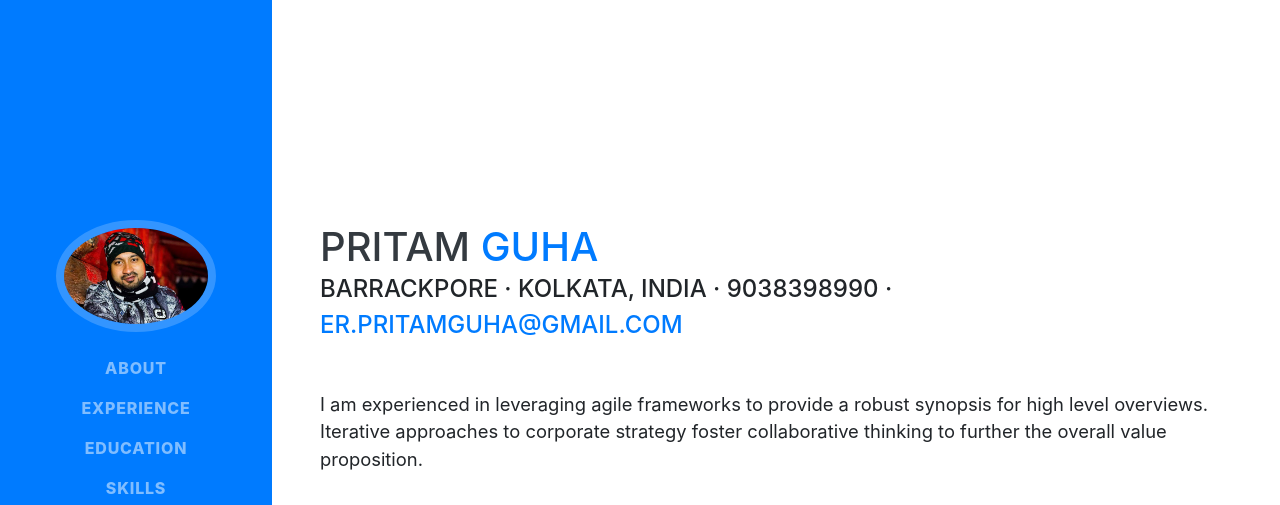
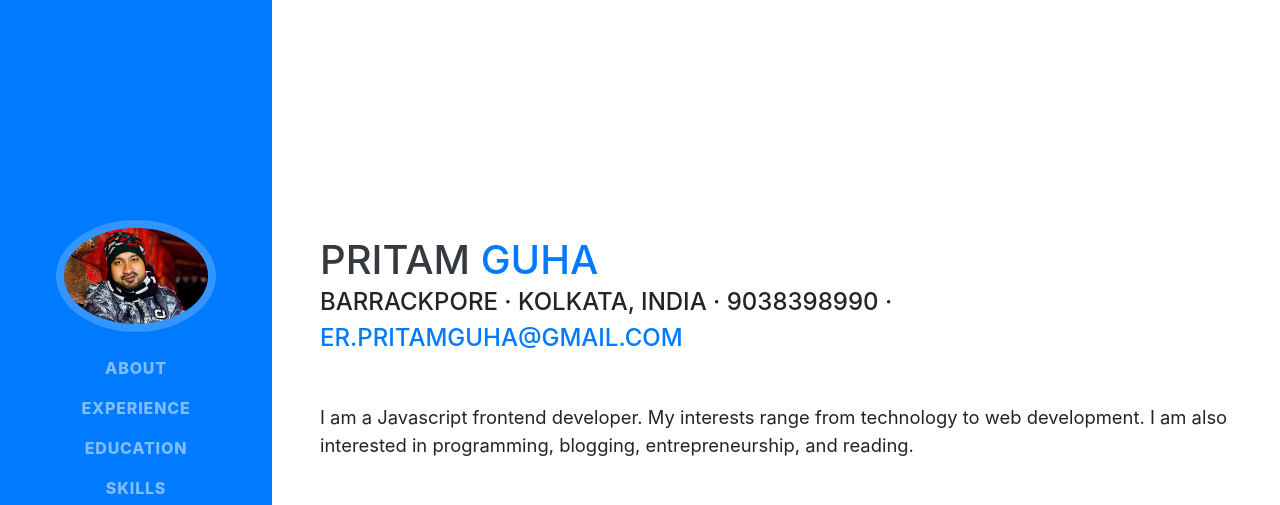
Before and after one commit to pritamguha/pritamguha.github.io, a website with bundled scripts: page index.html in a window 1280 px wide. Shown: the top 505 px of the page. Built offline with nearby package versions, Linux system fonts and the light colour scheme; a web font is replaced by a local one.

Commit message:
change header bio

```diff
--- a/index.html
+++ b/index.html
@@ -69,7 +69,7 @@
         <div class="subheading mb-5">Barrackpore · Kolkata, India · 9038398990 ·
           <a href="mailto:er.pritamguha@gmail.com">er.pritamguha@gmail.com</a>
         </div>
-        <p class="lead mb-5">I am experienced in leveraging agile frameworks to provide a robust synopsis for high level overviews. Iterative approaches to corporate strategy foster collaborative thinking to further the overall value proposition.</p>
+        <p class="lead mb-5">I am a Javascript frontend developer. My interests range from technology to web development. I am also interested in programming, blogging, entrepreneurship, and reading.</p>
         <div class="social-icons">
           <a href="https://www.linkedin.com/in/pritamguha">
             <i class="fab fa-linkedin-in"></i>
```
